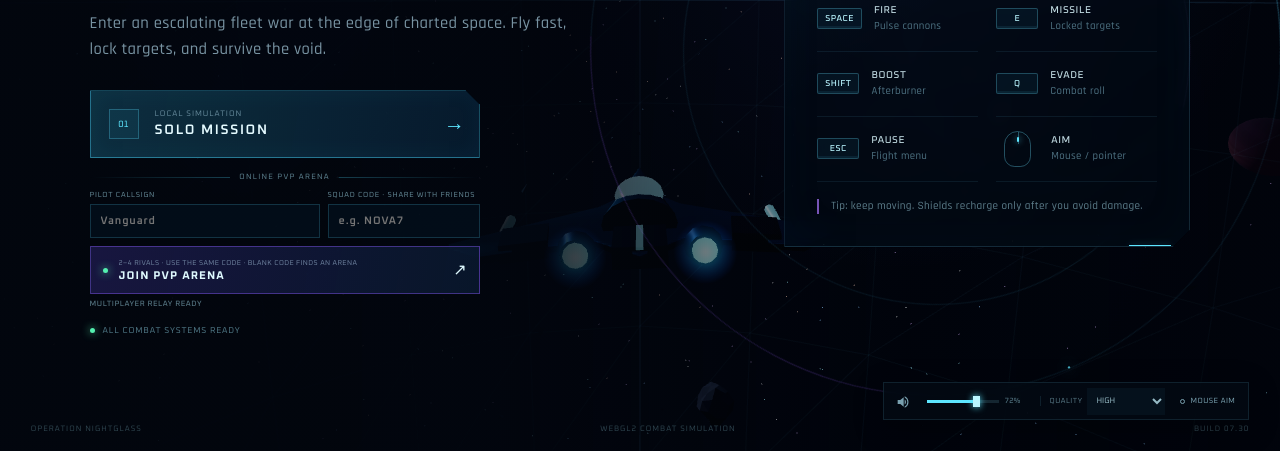
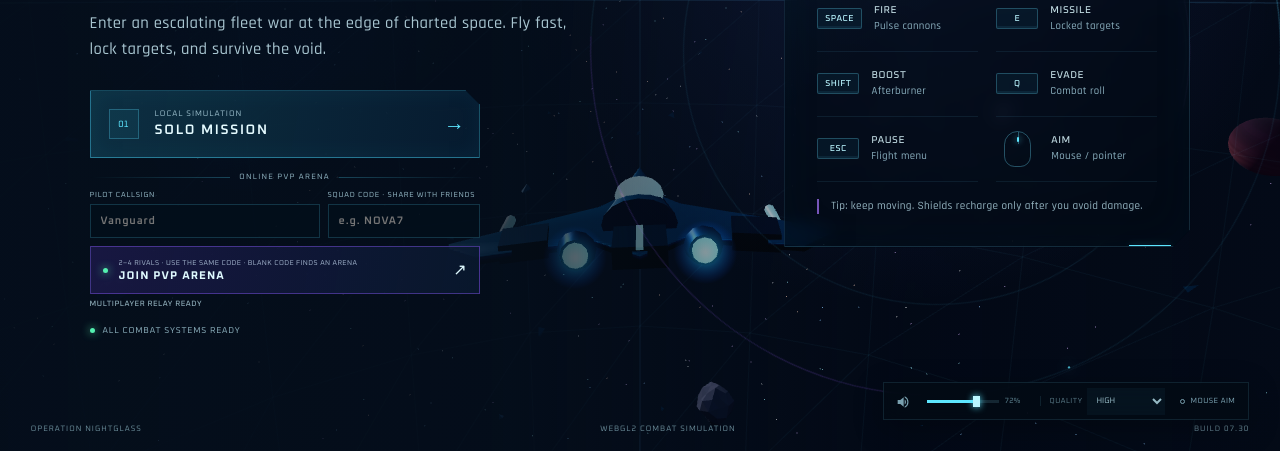
Before and after one commit to PialGhosh2233/nebula-strike-5.6-sol, a website built with Vite: page index.html in a window 1280 px wide. Shown: the part 349-800 px from the top of the page. Built offline with nearby package versions, Linux system fonts and the light colour scheme; animation ran at ten frames a second.

Commit message:
Improved game brightness and visual accessibility

```diff
--- a/src/AssetManager.js
+++ b/src/AssetManager.js
@@ -1,8 +1,8 @@
 import * as THREE from 'three';
 
 const PLAYER_PALETTE = {
-  hull: 0x376f98,
-  panel: 0x173650,
+  hull: 0x4b8bb5,
+  panel: 0x24506f,
   trim: 0x73efff,
   canopy: 0x65dfff,
   engine: 0x54f3ff,
@@ -10,29 +10,29 @@ const PLAYER_PALETTE = {
 
 const ENEMY_PALETTES = {
   scout: {
-    hull: 0x7d275d,
-    panel: 0x32152c,
+    hull: 0xa13b78,
+    panel: 0x55233f,
     trim: 0xff5ca8,
     canopy: 0xff7bbb,
     engine: 0xff3da4,
   },
   fighter: {
-    hull: 0x823332,
-    panel: 0x341817,
+    hull: 0xa94a46,
+    panel: 0x592927,
     trim: 0xff715e,
     canopy: 0xffa06c,
     engine: 0xff5a36,
   },
   heavy: {
-    hull: 0x70502d,
-    panel: 0x302416,
+    hull: 0x8e693d,
+    panel: 0x514029,
     trim: 0xffb34c,
     canopy: 0xffd26c,
     engine: 0xff7a2f,
   },
   boss: {
-    hull: 0x592967,
-    panel: 0x25142f,
+    hull: 0x793b89,
+    panel: 0x462254,
     trim: 0xe367ff,
     canopy: 0xff79ef,
     engine: 0xd946ff,
--- a/src/Environment.js
+++ b/src/Environment.js
@@ -79,7 +79,7 @@ export class Environment {
     this._random = seededRandom(0x5a17c0de);
 
     this._previousBackground = this.scene.background;
-    this._backgroundColor = new THREE.Color(0x01030b);
+    this._backgroundColor = new THREE.Color(0x030916);
     if (this.scene.background == null) this.scene.background = this._backgroundColor;
 
     this._createLighting();
@@ -121,16 +121,16 @@ export class Environment {
   }
 
   _createLighting() {
-    const hemisphere = new THREE.HemisphereLight(0x4f7fbd, 0x160b22, 0.72);
+    const hemisphere = new THREE.HemisphereLight(0x75a9e6, 0x261936, 1.08);
     hemisphere.name = 'SpaceFillLight';
 
-    const key = new THREE.DirectionalLight(0xa7d8ff, 2.15);
+    const key = new THREE.DirectionalLight(0xc3e5ff, 2.7);
     key.name = 'BlueStarKeyLight';
     key.position.set(-160, 110, -190);
 
     const magentaRim = new THREE.PointLight(
       0xd452ff,
-      130,
+      155,
       this.arenaRadius * 1.8,
       1.75,
     );
@@ -143,7 +143,7 @@ export class Environment {
 
     const cyanRim = new THREE.PointLight(
       0x38d9ff,
-      105,
+      132,
       this.arenaRadius * 1.55,
       1.8,
     );
@@ -467,19 +467,19 @@ export class Environment {
     ];
     const materials = [
       this._trackMaterial(new THREE.MeshStandardMaterial({
-        color: 0x4d5260,
+        color: 0x656c7c,
         roughness: 0.93,
         metalness: 0.08,
         flatShading: true,
       })),
       this._trackMaterial(new THREE.MeshStandardMaterial({
-        color: 0x5c4c53,
+        color: 0x745f68,
         roughness: 0.96,
         metalness: 0.05,
         flatShading: true,
       })),
       this._trackMaterial(new THREE.MeshStandardMaterial({
-        color: 0x3f5255,
+        color: 0x566e72,
         roughness: 0.9,
         metalness: 0.12,
         flatShading: true,
@@ -572,9 +572,9 @@ export class Environment {
     const count = QUALITY_PRESETS.high.debris;
     const geometry = this._trackGeometry(new THREE.TetrahedronGeometry(1, 0));
     const material = this._trackMaterial(new THREE.MeshStandardMaterial({
-      color: 0x566574,
-      emissive: 0x09121b,
-      emissiveIntensity: 0.4,
+      color: 0x6f8192,
+      emissive: 0x10283c,
+      emissiveIntensity: 0.5,
       roughness: 0.7,
       metalness: 0.64,
       flatShading: true,
--- a/src/Game.js
+++ b/src/Game.js
@@ -56,7 +56,9 @@ export class Game {
     });
     this.renderer.outputColorSpace = THREE.SRGBColorSpace;
     this.renderer.toneMapping = THREE.ACESFilmicToneMapping;
-    this.renderer.toneMappingExposure = 1.08;
+    // Lift shadow detail without flattening emissive highlights. Space remains
+    // dark, but ships, asteroids, pickups, and navigation silhouettes stay clear.
+    this.renderer.toneMappingExposure = 1.34;
 
     this.state = GAME_STATE.MENU;
     this.previousPlayableState = GAME_STATE.PLAYING;
--- a/src/styles.css
+++ b/src/styles.css
@@ -4,11 +4,11 @@
   color-scheme: dark;
   font-family: "Rajdhani", "Segoe UI", sans-serif;
   font-synthesis: none;
-  --void: #030610;
-  --void-soft: #07101d;
-  --panel: rgba(5, 14, 28, 0.74);
-  --panel-strong: rgba(5, 12, 25, 0.92);
-  --line: rgba(113, 213, 255, 0.2);
+  --void: #07111f;
+  --void-soft: #0c1b2c;
+  --panel: rgba(10, 27, 44, 0.78);
+  --panel-strong: rgba(9, 23, 40, 0.94);
+  --line: rgba(132, 221, 255, 0.3);
   --line-bright: rgba(106, 228, 255, 0.6);
   --cyan: #5de6ff;
   --cyan-hot: #baf6ff;
@@ -18,7 +18,7 @@
   --orange: #ff9c57;
   --green: #54f0b0;
   --text: #ecfbff;
-  --muted: #7391a6;
+  --muted: #96b8c8;
   --shadow-cyan: 0 0 28px rgba(49, 201, 255, 0.2);
   --edge-pad: clamp(16px, 2.4vw, 40px);
   --safe-top: max(var(--edge-pad), env(safe-area-inset-top));
@@ -111,7 +111,7 @@ button {
   background:
     radial-gradient(circle at 72% 25%, rgba(80, 32, 146, 0.18), transparent 28%),
     radial-gradient(circle at 20% 78%, rgba(21, 122, 164, 0.16), transparent 36%),
-    #02050d;
+    #06101d;
 }
 
 #game-canvas {
@@ -130,7 +130,7 @@ button {
   z-index: 2;
   inset: 0;
   pointer-events: none;
-  opacity: 0.35;
+  opacity: 0.2;
   background-image:
     linear-gradient(rgba(255, 255, 255, 0.011) 1px, transparent 1px),
     linear-gradient(90deg, rgba(255, 255, 255, 0.007) 1px, transparent 1px);
@@ -142,7 +142,7 @@ button {
   position: absolute;
   inset: 0;
   content: "";
-  background: radial-gradient(circle, transparent 50%, rgba(0, 2, 8, 0.34) 100%);
+  background: radial-gradient(circle, transparent 58%, rgba(0, 4, 12, 0.16) 100%);
 }
 
 .hud {
@@ -164,7 +164,7 @@ button {
 
 .game-root[data-game-state="paused"] .hud,
 .game-root[data-game-state="game-over"] .hud {
-  filter: saturate(0.45) brightness(0.62) blur(1px);
+  filter: saturate(0.62) brightness(0.78) blur(1px);
 }
 
 .hud-panel {
@@ -300,7 +300,7 @@ button {
   gap: 10px;
   padding: 6px 12px;
   border: 1px solid rgba(74, 222, 255, 0.2);
-  color: #76a5b3;
+  color: #a4cbd6;
   background: rgba(2, 11, 22, 0.76);
   font-family: "Oxanium", monospace;
   font-size: 0.5rem;
@@ -345,7 +345,7 @@ button {
   display: flex;
   align-items: center;
   justify-content: space-between;
-  color: #7197a5;
+  color: #9bbdca;
   font-family: "Oxanium", monospace;
   font-size: 0.48rem;
   letter-spacing: 0.1em;
@@ -522,7 +522,7 @@ button {
 }
 
 .panel-code {
-  color: #4c7183;
+  color: #82a7b7;
 }
 
 .vitals {
@@ -1225,8 +1225,8 @@ button {
   overflow-y: auto;
   scrollbar-width: none;
   background:
-    linear-gradient(90deg, rgba(2, 6, 14, 0.97) 0%, rgba(2, 6, 14, 0.89) 39%, rgba(2, 6, 14, 0.2) 71%, rgba(2, 6, 14, 0.45) 100%),
-    radial-gradient(circle at 70% 30%, rgba(61, 74, 190, 0.15), transparent 36%);
+    linear-gradient(90deg, rgba(5, 15, 28, 0.91) 0%, rgba(5, 15, 28, 0.78) 39%, rgba(5, 15, 28, 0.1) 71%, rgba(5, 15, 28, 0.27) 100%),
+    radial-gradient(circle at 70% 30%, rgba(83, 104, 220, 0.2), transparent 39%);
 }
 
 .menu-screen::-webkit-scrollbar {
@@ -1386,7 +1386,7 @@ button {
 .menu-intro {
   max-width: 485px;
   margin: 14px 0 28px;
-  color: #7893a2;
+  color: #a8c5d0;
   font-size: clamp(0.92rem, 1.3vw, 1.08rem);
   font-weight: 500;
   line-height: 1.55;
@@ -1472,7 +1472,7 @@ button {
 
 .button-copy small {
   overflow: hidden;
-  color: #638798;
+  color: #94b7c5;
   font-size: 0.5rem;
   letter-spacing: 0.12em;
   text-overflow: ellipsis;
@@ -1508,7 +1508,7 @@ button {
   align-items: center;
   gap: 9px;
   margin-bottom: 8px;
-  color: #5e8290;
+  color: #8fb2bf;
   font-family: "Oxanium", monospace;
   font-size: 0.48rem;
   letter-spacing: 0.17em;
@@ -1537,7 +1537,7 @@ button {
   display: flex;
   flex-direction: column;
   gap: 4px;
-  color: #638794;
+  color: #91b4c1;
   font-family: "Oxanium", monospace;
   font-size: 0.46rem;
   letter-spacing: 0.1em;
@@ -1601,7 +1601,7 @@ button {
 
 .online-launch-button small {
   overflow: hidden;
-  color: #6d819e;
+  color: #9caec7;
   font-size: 0.44rem;
   letter-spacing: 0.06em;
   text-overflow: ellipsis;
@@ -1617,7 +1617,7 @@ button {
 .multiplayer-status {
   min-height: 13px;
   margin: 5px 0 0;
-  color: #557481;
+  color: #8eacb8;
   font: 500 0.48rem "Oxanium", monospace;
   letter-spacing: 0.07em;
   text-align: left;
@@ -1637,7 +1637,7 @@ button {
   align-items: center;
   gap: 8px;
   margin-top: 13px;
-  color: #507886;
+  color: #8baebb;
   font-family: "Oxanium", monospace;
   font-size: 0.53rem;
   letter-spacing: 0.1em;
@@ -1715,7 +1715,7 @@ button {
 }
 
 .briefing-code {
-  color: #456779;
+  color: #7fa3b3;
 }
 
 .control-grid {
@@ -1761,7 +1761,7 @@ button {
 
 .control-item small {
   margin-top: 3px;
-  color: #4e7282;
+  color: #89adbc;
   font-size: 0.68rem;
   letter-spacing: 0.03em;
 }
@@ -1821,7 +1821,7 @@ button {
   margin: 17px 0 0;
   padding-left: 12px;
   border-left: 2px solid rgba(169, 118, 255, 0.7);
-  color: #5c7d8a;
+  color: #94b3bf;
   font-size: 0.7rem;
   line-height: 1.4;
 }
@@ -1834,7 +1834,7 @@ button {
   left: var(--safe-left);
   display: flex;
   justify-content: space-between;
-  color: rgba(107, 152, 166, 0.42);
+  color: rgba(145, 188, 201, 0.7);
   font-family: "Oxanium", monospace;
   font-size: 0.49rem;
   letter-spacing: 0.13em;
@@ -1848,8 +1848,8 @@ button {
   place-items: center;
   padding: var(--edge-pad);
   background:
-    radial-gradient(circle, rgba(9, 30, 45, 0.12), rgba(1, 4, 11, 0.88) 65%),
-    rgba(1, 4, 10, 0.66);
+    radial-gradient(circle, rgba(20, 54, 74, 0.16), rgba(4, 12, 24, 0.76) 70%),
+    rgba(3, 10, 21, 0.52);
   backdrop-filter: blur(10px);
   -webkit-backdrop-filter: blur(10px);
 }
```
